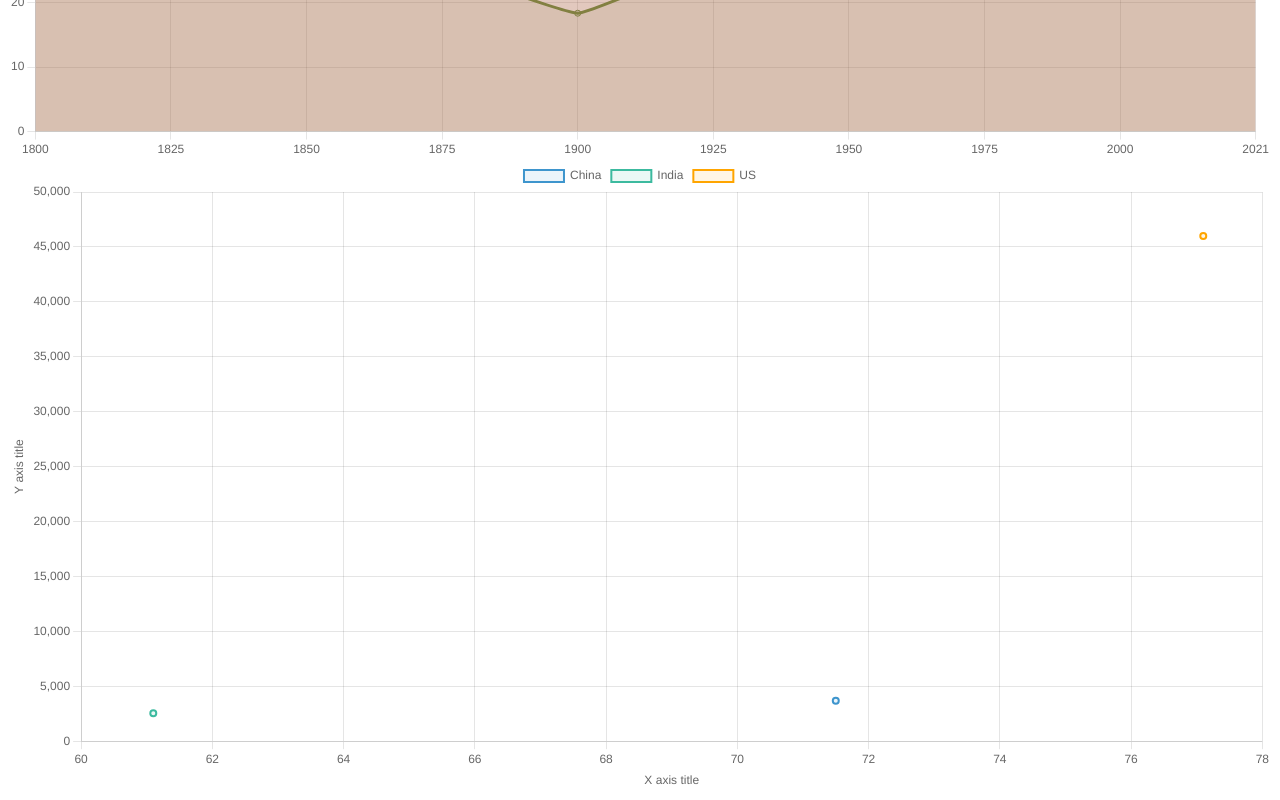
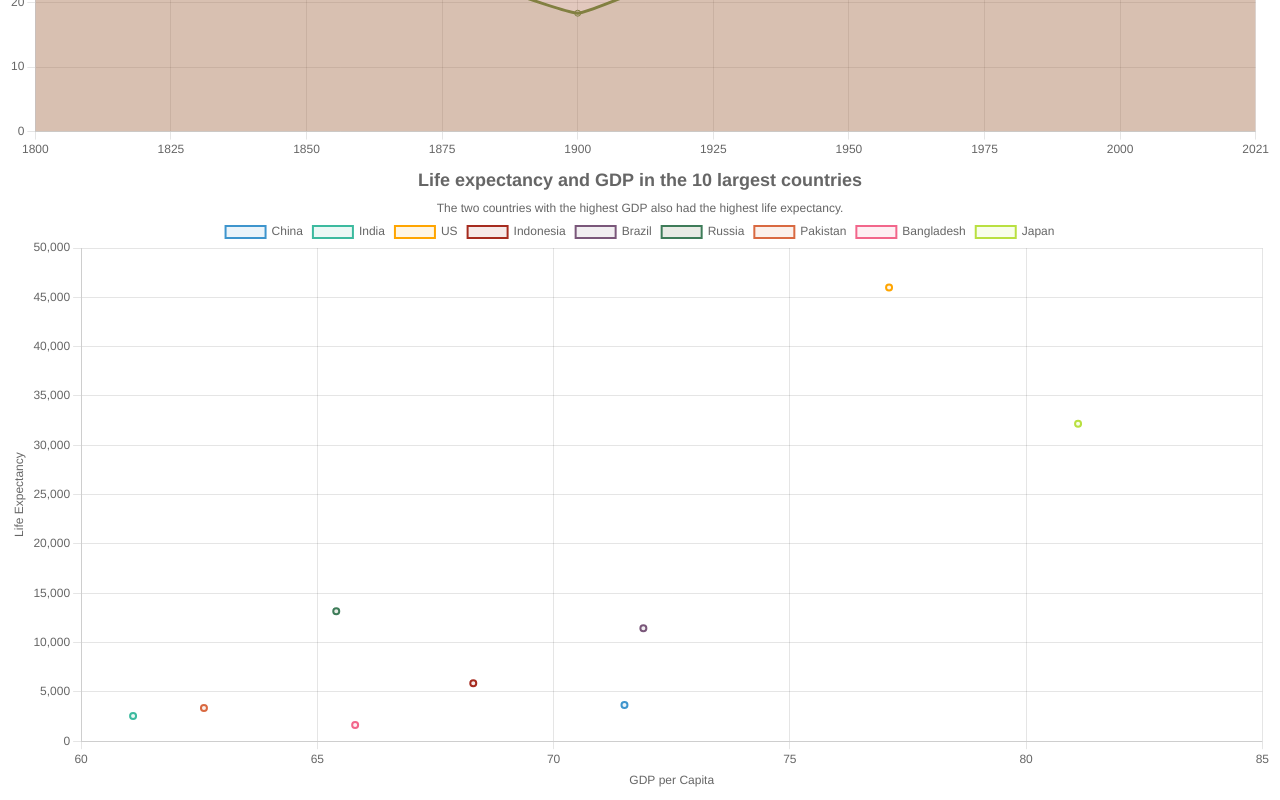
Before and after one commit to dherbers/chart.js-viz, a plain HTML site: page index.html in a window 1280 px wide. Shown: the part 1112-1912 px from the top of the page. Drawn offline with nearby package versions, Linux system fonts and the light colour scheme.

Commit message:
scatter plot

```diff
--- a/index.html
+++ b/index.html
@@ -4,7 +4,7 @@
     <!-- Required meta tags -->
     <meta charset="utf-8">
     <meta name="viewport" content="width=device-width, initial-scale=1.0">
-    <title>Title</title>
+    <title>GDP and Life Expectancy Charted</title>
     <!--Chart.js JS CDN-->
     <script src="https://cdn.jsdelivr.net/npm/chart.js@3.5.1/dist/chart.min.js"></script>
     <!--Stylesheet-->
--- a/javascript.js
+++ b/javascript.js
@@ -7,7 +7,7 @@ var myChart = new Chart(ctx, {
             label: 'average GDP per capita',
             data: [18791.13, 14480.30, 20818.45, 13856.00, 2505.17, 2569.00],
             backgroundColor: [
-                '#4AA63C'
+                '#3E7C59'
             ]
         }
     ]
@@ -90,7 +90,7 @@ var myChart = new Chart(ctx, {
             },
             subtitle: {
                 display: true,
-                text: 'For all but one year, oranges outnumbered apples'
+                text: 'The United States has consistently had the highest life expectancy among large countries.'
             }
         },
         scales: {
@@ -132,21 +132,89 @@ var ctx = document.getElementById('myChart3').getContext('2d');
                 backgroundColor:"rgb(255,165,0,0.1)",
                 borderWidth:2,
 
+              }, {
+                data: [
+                {x: 68.3, y: 5878},
+                ],
+                label: "Indonesia",
+                borderColor: "#A62B1F",
+                backgroundColor:"rgb(166, 43, 31,0.1)",
+                borderWidth:2,
+
+              }, {
+                data: [
+                {x: 71.9, y: 11461},
+                ],
+                label: "Brazil",
+                borderColor: "#7A577A",
+                backgroundColor:"rgb(122, 87, 122,0.1)",
+                borderWidth:2,
+
+              }, {
+                data: [
+                {x: 65.4, y: 13173},
+                ],
+                label: "Russia",
+                borderColor: "#3E7C59",
+                backgroundColor:"rgb(33, 64, 1,0.1)",
+                borderWidth:2,
+
+              }, {
+                data: [
+                {x: 62.6, y: 3366},
+                ],
+                label: "Pakistan",
+                borderColor: "#D96941",
+                backgroundColor:"rgb(217, 105, 65,0.1)",
+                borderWidth:2,
+
+              }, {
+                data: [
+                {x: 65.8, y: 1632},
+                ],
+                label: "Bangladesh",
+                borderColor: "#F2668B",
+                backgroundColor:"rgb(242, 102, 139,0.1)",
+                borderWidth:2,
+
+              }, {
+                data: [
+                {x: 81.1, y: 32193},
+                ],
+                label: "Japan",
+                borderColor: "#B9E041",
+                backgroundColor:"rgb(185, 244, 65,0.1)",
+                borderWidth:2,
+
               }
             ]
           },
           options: {
+            responsive: true,
+            plugins: {
+                title: {
+                    display: true,
+                    text: 'Life expectancy and GDP in the 10 largest countries',
+                    font: {
+                        size: 18
+                    }
+                },
+                subtitle: {
+                    display: true,
+                    text: 'The two countries with the highest GDP also had the highest life expectancy.'
+                }
+            },
             scales: {
               y: {
                 title: {
                   display: true,
-                  text: 'Y axis title'
+                  text: 'Life Expectancy'
                 }
               },
               x: {
                   title: {
                       display: true,
-                      text: 'X axis title'
+                      text: 'GDP per Capita'
                   }
               }
             }
```
